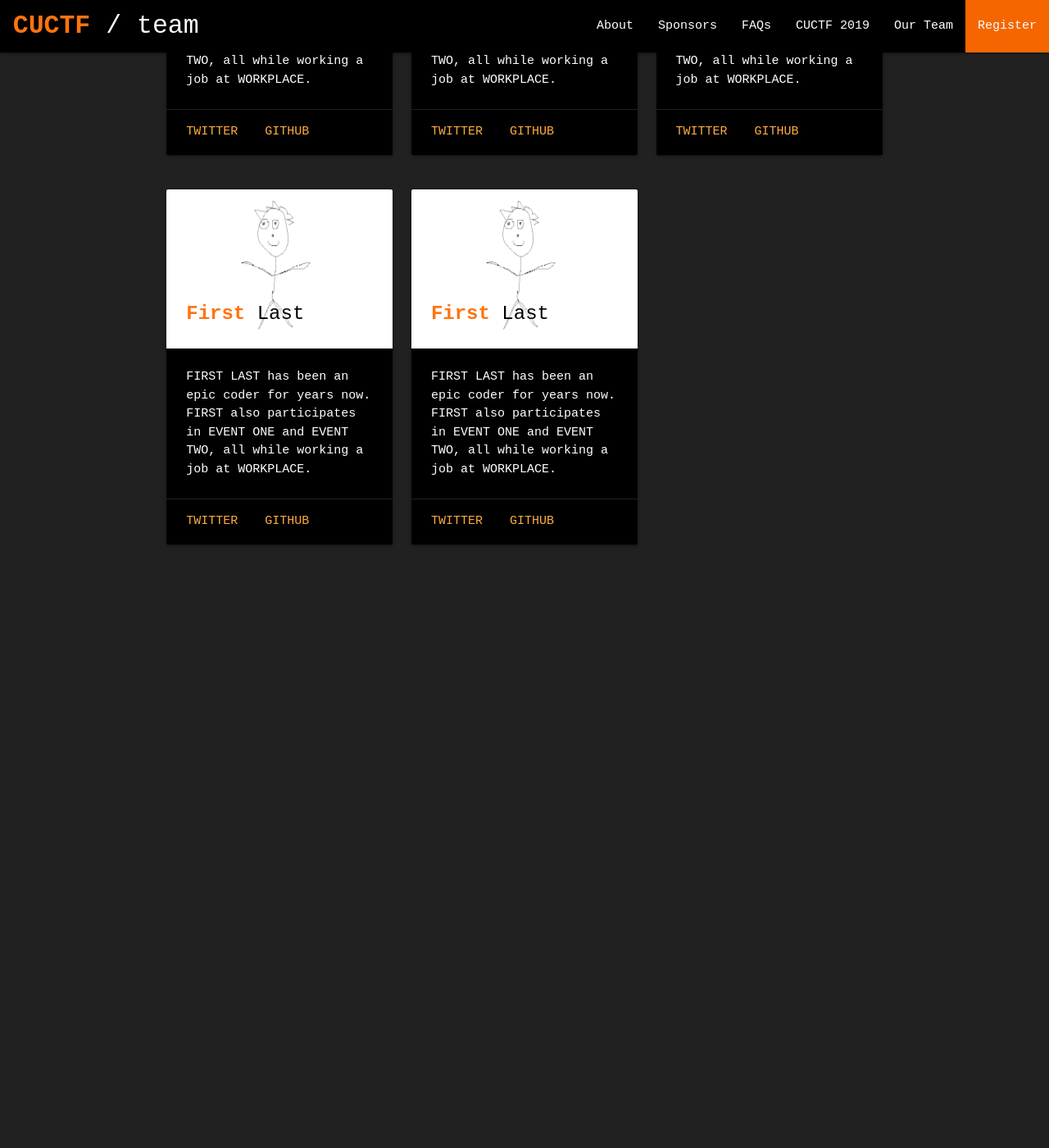
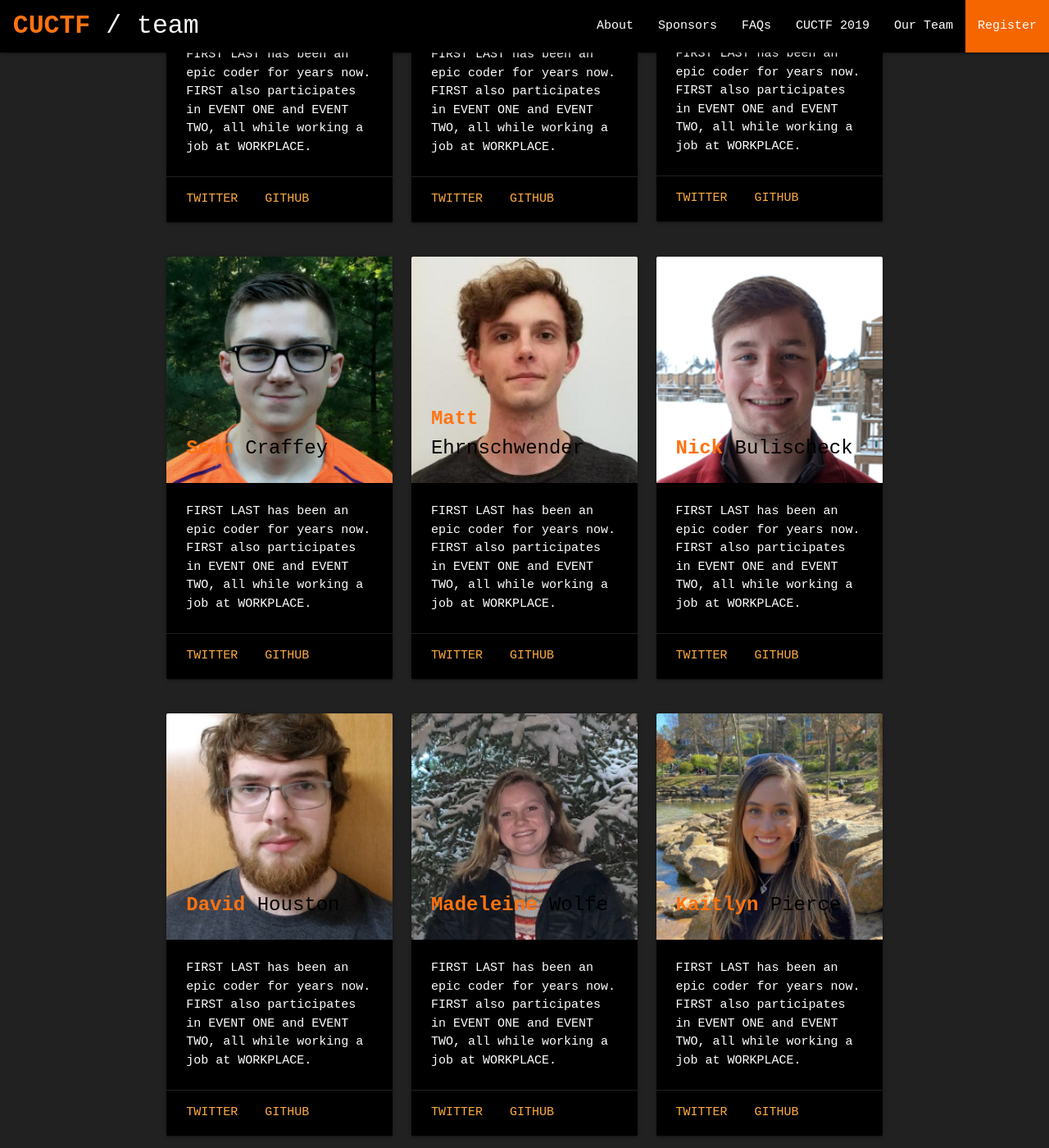
Before and after one commit to CUCyber/cuctf.io, a Jekyll site: the page built from team.html, in a window 1280 px wide and 1400 px high, scrolled down 470 px. Shown: the whole window at 82% size. Built offline with Jekyll 4.4.1, drawn with Linux system fonts in a browser that asks for light colours; nearby versions of some CDN libraries; some web fonts are replaced; before the commit the page ends 1149 px from its top, so only the background shows below that; some of the changed text lies outside the part shown.

Commit message:
Change out team pics, name, and github links

```diff
--- a/team.html
+++ b/team.html
@@ -11,45 +11,45 @@ author:
     <div class="col s12 m4">
       <div class="card black">
         <div class="card-image">
-          <img src="/public/images/profiles/stick.png" class="card-img" alt="">
-          <span class="card-title black-text"><strong>First</strong> Last</span>
+          <img src="/public/images/profiles/jacob.jpg" class="card-img" alt="">
+          <span class="card-title black-text"><strong>Jacob</strong> Mellichamp</span>
         </div>
         <div class="card-content white-text">
           <p>FIRST LAST has been an epic coder for years now. FIRST also participates in EVENT ONE and EVENT TWO, all while working a job at WORKPLACE.</p>
         </div>
         <div class="card-action">
-          <a rel="external noopener" href="#" target="_blank">twitter</a>
-          <a rel="external noopener" href="#" target="_blank">github</a>
+          <a rel="external noopener" target="_blank" href="#">twitter</a>
+          <a rel="external noopener" target="_blank" href="https://github.com/Jacob-Mellichamp">github</a>
         </div>
       </div>
     </div>
     <div class="col s12 m4">
       <div class="card black">
         <div class="card-image">
-          <img src="/public/images/profiles/stick.png" class="card-img" alt="">
-          <span class="card-title black-text"><strong>First</strong> Last</span>
+          <img src="/public/images/profiles/matthew_r.jpg" class="card-img" alt="">
+          <span class="card-title black-text"><strong>Matthew</strong> Rinaldi</span>
         </div>
         <div class="card-content white-text">
           <p>FIRST LAST has been an epic coder for years now. FIRST also participates in EVENT ONE and EVENT TWO, all while working a job at WORKPLACE.</p>
         </div>
         <div class="card-action">
-          <a rel="external noopener" href="#" target="_blank">twitter</a>
-          <a rel="external noopener" href="#" target="_blank">github</a>
+          <a rel="external noopener" target="_blank" href="#">twitter</a>
+          <a rel="external noopener" target="_blank" href="https://github.com/MatthewRinaldi">github</a>
         </div>
       </div>
     </div>
     <div class="col s12 m4">
       <div class="card black">
         <div class="card-image">
-          <img src="/public/images/profiles/stick.png" class="card-img" alt="">
-          <span class="card-title black-text"><strong>First</strong> Last</span>
+          <img src="/public/images/profiles/charles.jpg" class="card-img" alt="">
+          <span class="card-title black-text"><strong>Charles</strong> Truluck</span>
         </div>
         <div class="card-content white-text">
           <p>FIRST LAST has been an epic coder for years now. FIRST also participates in EVENT ONE and EVENT TWO, all while working a job at WORKPLACE.</p>
         </div>
         <div class="card-action">
-          <a rel="external noopener" href="#" target="_blank">twitter</a>
-          <a rel="external noopener" href="#" target="_blank">github</a>
+          <a rel="external noopener" target="_blank" href="#">twitter</a>
+          <a rel="external noopener" target="_blank" href="https://github.com/charlestruluck">github</a>
         </div>
       </div>
     </div>
@@ -58,30 +58,92 @@ author:
     <div class="col s12 m4">
       <div class="card black">
         <div class="card-image">
-          <img src="/public/images/profiles/stick.png" class="card-img" alt="">
-          <span class="card-title black-text"><strong>First</strong> Last</span>
+          <img src="/public/images/profiles/sean.jpg" class="card-img" alt="">
+          <span class="card-title black-text"><strong>Sean</strong> Craffey</span>
         </div>
         <div class="card-content white-text">
           <p>FIRST LAST has been an epic coder for years now. FIRST also participates in EVENT ONE and EVENT TWO, all while working a job at WORKPLACE.</p>
         </div>
         <div class="card-action">
-          <a rel="external noopener" href="#" target="_blank">twitter</a>
-          <a rel="external noopener" href="#" target="_blank">github</a>
+          <a rel="external noopener" target="_blank" href="#">twitter</a>
+          <a rel="external noopener" target="_blank" href="https://github.com/Scraffey">github</a>
         </div>
       </div>
     </div>
     <div class="col s12 m4">
       <div class="card black">
         <div class="card-image">
-          <img src="/public/images/profiles/stick.png" class="card-img" alt="">
-          <span class="card-title black-text"><strong>First</strong> Last</span>
+          <img src="/public/images/profiles/matthew_e.jpg" class="card-img" alt="">
+          <span class="card-title black-text"><strong>Matt</strong> Ehrnschwender</span>
         </div>
         <div class="card-content white-text">
           <p>FIRST LAST has been an epic coder for years now. FIRST also participates in EVENT ONE and EVENT TWO, all while working a job at WORKPLACE.</p>
         </div>
         <div class="card-action">
-          <a rel="external noopener" href="#!" target="_blank">twitter</a>
-          <a rel="external noopener" href="#!" target="_blank">github</a>
+          <a rel="external noopener" target="_blank" href="#">twitter</a>
+          <a rel="external noopener" target="_blank" href="https://github.com/MEhrn00">github</a>
+        </div>
+      </div>
+    </div>
+    <div class="col s12 m4">
+      <div class="card black">
+        <div class="card-image">
+          <img src="/public/images/profiles/nick.jpg" class="card-img" alt="">
+          <span class="card-title black-text"><strong>Nick</strong> Bulischeck</span>
+        </div>
+        <div class="card-content white-text">
+          <p>FIRST LAST has been an epic coder for years now. FIRST also participates in EVENT ONE and EVENT TWO, all while working a job at WORKPLACE.</p>
+        </div>
+        <div class="card-action">
+          <a rel="external noopener" target="_blank" href="#">twitter</a>
+          <a rel="external noopener" target="_blank" href="https://github.com/nbulischeck">github</a>
+        </div>
+      </div>
+    </div>
+  </div>
+  <div class="row">
+    <div class="col s12 m4">
+      <div class="card black">
+        <div class="card-image">
+          <img src="/public/images/profiles/david.jpg" class="card-img" alt="">
+          <span class="card-title black-text"><strong>David</strong> Houston</span>
+        </div>
+        <div class="card-content white-text">
+          <p>FIRST LAST has been an epic coder for years now. FIRST also participates in EVENT ONE and EVENT TWO, all while working a job at WORKPLACE.</p>
+        </div>
+        <div class="card-action">
+          <a rel="external noopener" target="_blank" href="#">twitter</a>
+          <a rel="external noopener" target="_blank" href="https://github.com/houstdav000">github</a>
+        </div>
+      </div>
+    </div>
+    <div class="col s12 m4">
+      <div class="card black">
+        <div class="card-image">
+          <img src="/public/images/profiles/maddie.jpg" class="card-img" alt="">
+          <span class="card-title black-text"><strong>Madeleine</strong> Wolfe</span>
+        </div>
+        <div class="card-content white-text">
+          <p>FIRST LAST has been an epic coder for years now. FIRST also participates in EVENT ONE and EVENT TWO, all while working a job at WORKPLACE.</p>
+        </div>
+        <div class="card-action">
+          <a rel="external noopener" target="_blank" href="#">twitter</a>
+          <a rel="external noopener" target="_blank" href="https://github.com/WH1T354UC3">github</a>
+        </div>
+      </div>
+    </div>
+    <div class="col s12 m4">
+      <div class="card black">
+        <div class="card-image">
+          <img src="/public/images/profiles/kaitlyn.jpg" class="card-img" alt="">
+          <span class="card-title black-text"><strong>Kaitlyn</strong> Pierce</span>
+        </div>
+        <div class="card-content white-text">
+          <p>FIRST LAST has been an epic coder for years now. FIRST also participates in EVENT ONE and EVENT TWO, all while working a job at WORKPLACE.</p>
+        </div>
+        <div class="card-action">
+          <a rel="external noopener" target="_blank" href="#">twitter</a>
+          <a rel="external noopener" target="_blank" href="https://github.com/kjpierc">github</a>
         </div>
       </div>
     </div>
```
Also changed, not shown: public/images/profiles/charles.jpg (added), public/images/profiles/david.jpg (added), public/images/profiles/jacob.jpg (added), public/images/profiles/kaitlyn.jpg (added), public/images/profiles/maddie.jpg (added), public/images/profiles/matthew_e.jpg (added), public/images/profiles/matthew_r.jpg (added), public/images/profiles/nick.jpg (added), public/images/profiles/sean.jpg (added), public/images/profiles/stick.png (deleted).
